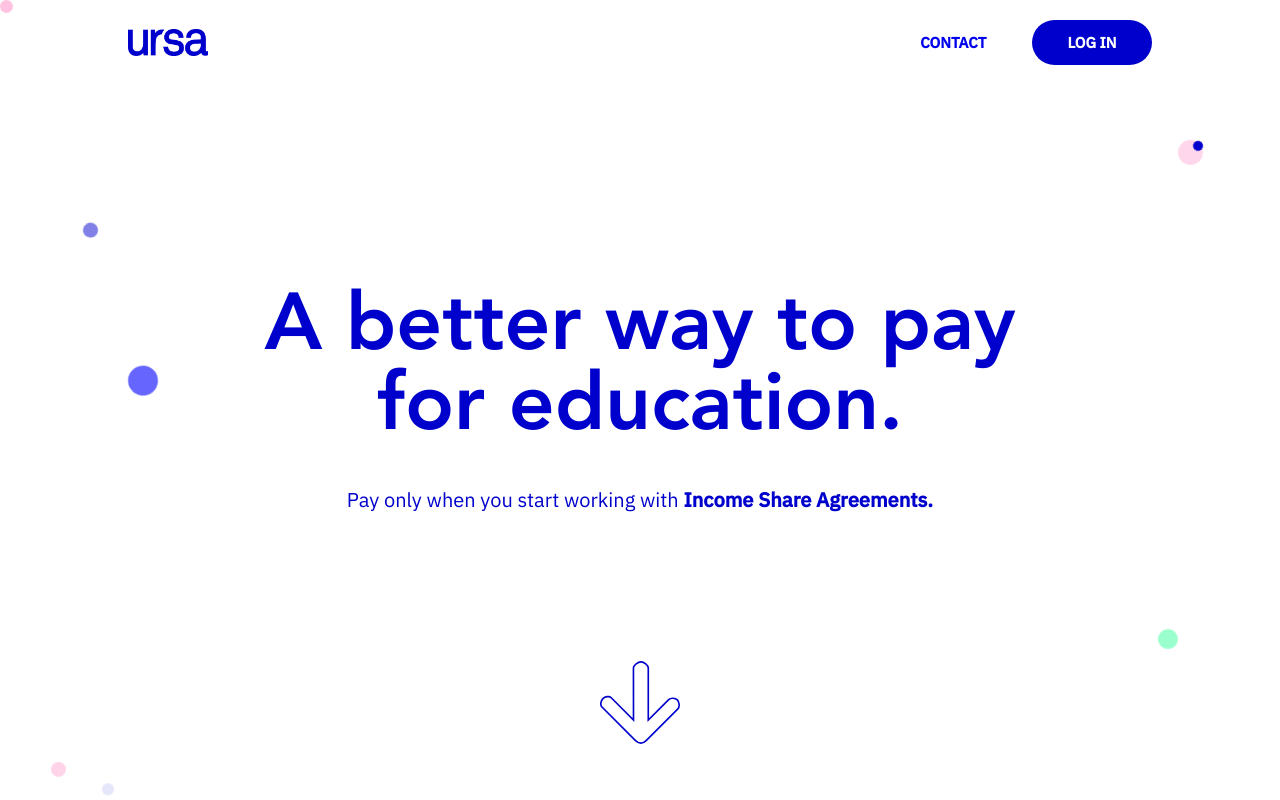
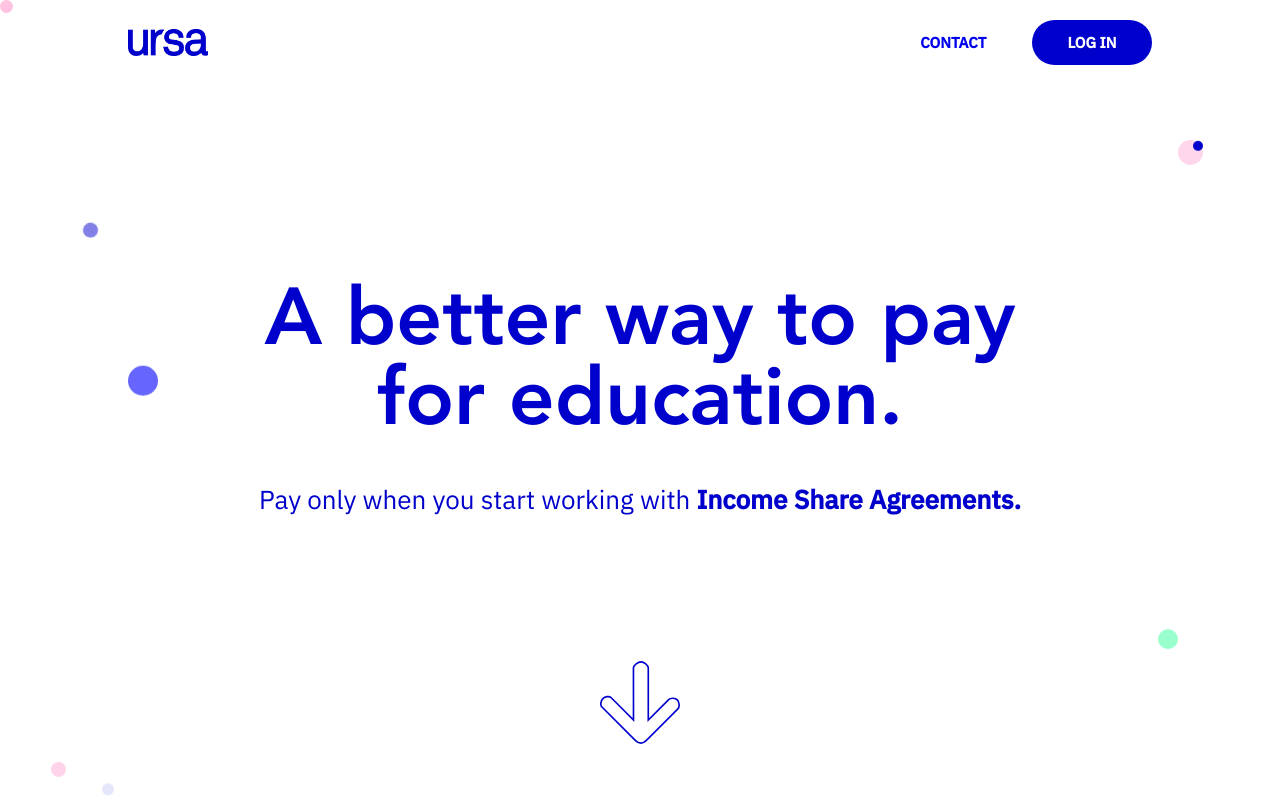
Before and after one commit to raewkl/ursa-website, a React (Create React App) app: page / in a window 1280 px wide. Shown: the top 800 px of the page. Built offline with nearby package versions, Linux system fonts and the light colour scheme; a web font is replaced by a local one.

Commit message:
font size

```diff
--- a/src/Components/LandingPage.js
+++ b/src/Components/LandingPage.js
@@ -98,6 +98,7 @@ class LandingPage extends Component {
         <div className="circle7"></div>
         <div className="circle8"></div>
         <div className="circle9"></div>
+        <div className="circle10"></div>
       </animated.div>
     );
   };
--- a/src/Partials/_main.scss
+++ b/src/Partials/_main.scss
@@ -11,7 +11,14 @@
 .circle1,
 .circle2,
 .circle3,
-.circle4 {
+.circle4,
+.circle5,
+.circle6,
+.circle7,
+.circle8,
+.circle9,
+.circle10
+ {
   -webkit-touch-callout: none;
   -webkit-user-select: none;
   -khtml-user-select: none;
@@ -138,6 +145,19 @@
   z-index: -20;
 }
 
+.circle10 {
+  height: 20px;
+  width: 20px;
+  background-color: $colorFour;
+  border-radius: 50%;
+
+  position: absolute;
+  bottom: 0;
+  left: 18%;
+  animation: float5 15s ease-in -7s infinite;
+  z-index: -20;
+}
+
 @keyframes float1 {
   0% {
     transform: translateY(0) rotate(20deg);
@@ -155,35 +175,35 @@
 
 @keyframes float2 {
   0% {
-    transform: translateY(0) rotate(0);
+    transform: translateY(0);
     opacity: 0;
   }
   10% {
     opacity: 0.3;
   }
   100% {
-    transform: translateY(-120vh) rotate(-90deg);
+    transform: translateY(-120vh);
     opacity: 0.3;
   }
 }
 
 @keyframes float3 {
   0% {
-    transform: translateY(0) rotate(-80deg);
+    transform: translateY(0);
     opacity: 0;
   }
   10% {
     opacity: 0.4;
   }
   100% {
-    transform: translateY(-120vh) rotate(-130deg);
+    transform: translateY(-120vh);
     opacity: 0.4;
   }
 }
 
 @keyframes float4 {
   0% {
-    transform: translateY(0) rotate(0deg);
+    transform: translateY(0);
     opacity: 0;
   }
   35% {
@@ -193,21 +213,21 @@
     opacity: 1;
   }
   100% {
-    transform: translateY(-120vh) rotate(100deg);
+    transform: translateY(-120vh);
     opacity: 0;
   }
 }
 
 @keyframes float5 {
   0% {
-    transform: translateY(0) rotate(0);
+    transform: translateY(0);
     opacity: 0;
   }
   20% {
     opacity: 1;
   }
   100% {
-    transform: translateY(-120vh) rotate(90deg);
+    transform: translateY(-120vh);
     opacity: 1;
   }
 }
--- a/src/Partials/_typography.scss
+++ b/src/Partials/_typography.scss
@@ -95,7 +95,7 @@ aside {
 }
 
 h1 {
-  font-size: 4.8rem;
+  font-size: 4.3rem;
   position: relative;
   font-weight: 700;
 }
@@ -114,6 +114,10 @@ h2 {
 h3 {
   font-weight: 500;
   font-size: 1.5rem;
+}
+
+.sectionOne .sectionOneLeft p {
+  font-size: 1.3rem;
 }
 
 .sectionThree {
```
